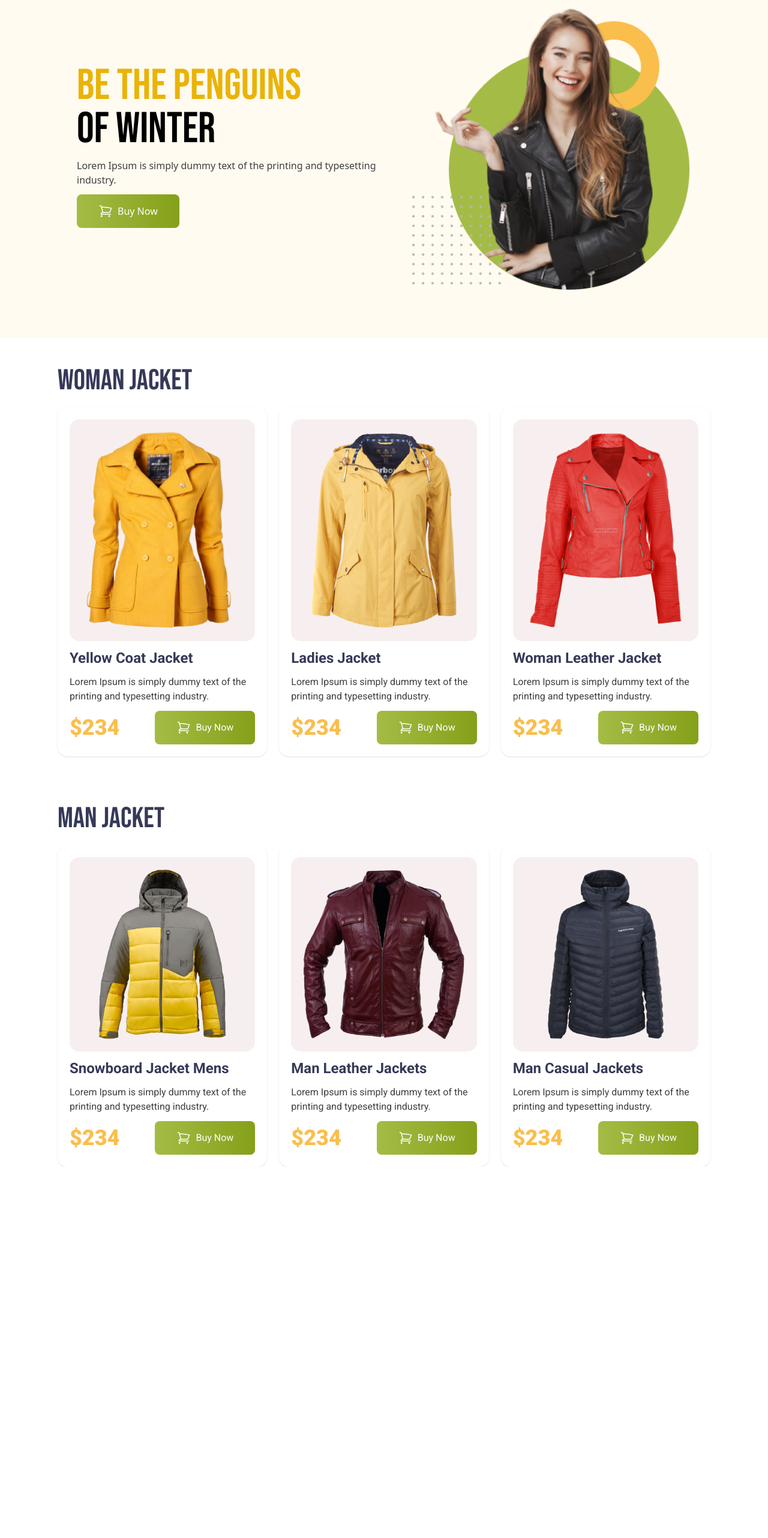
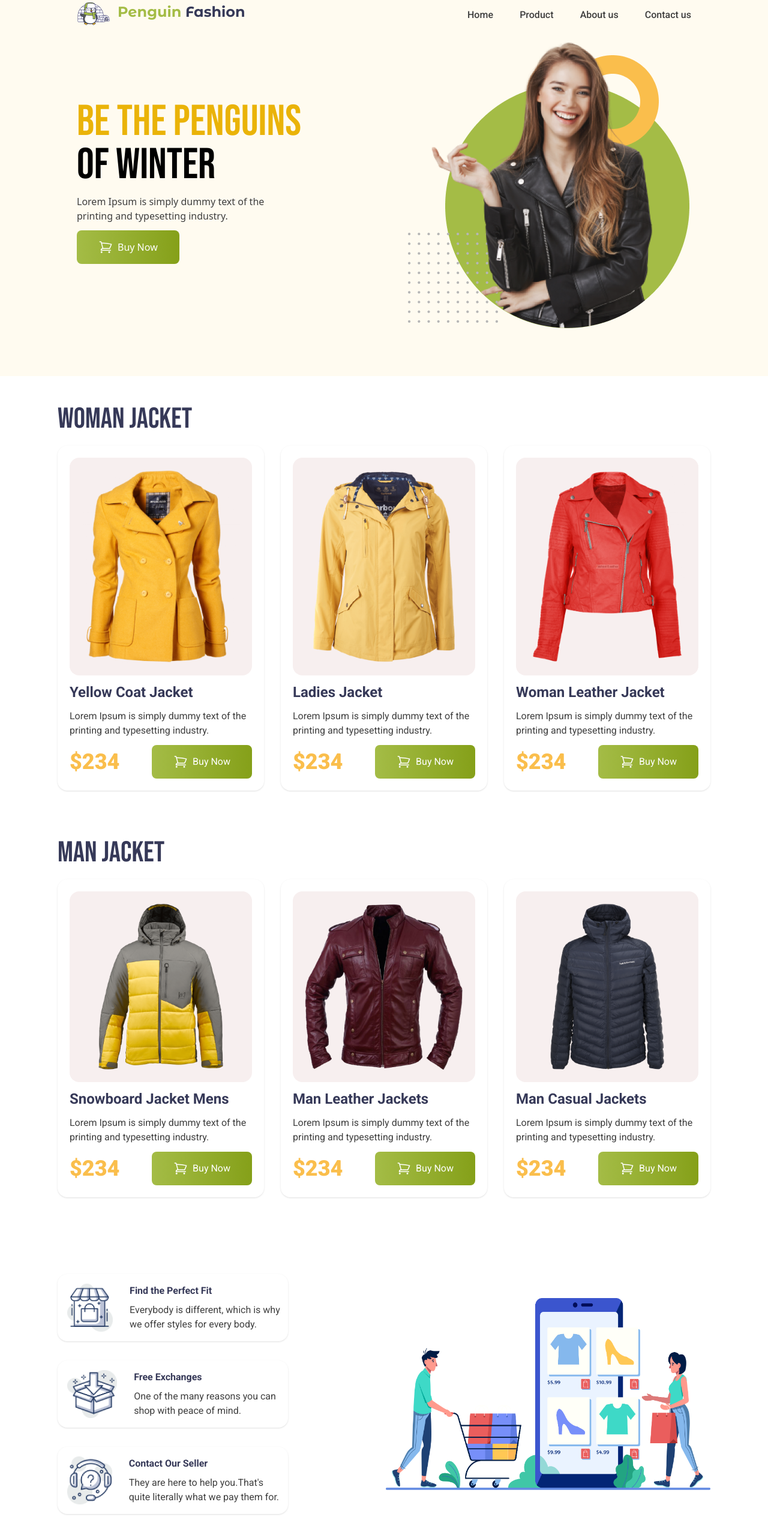
Before and after one commit to mdalrasel/Penguin-Fashion, a plain HTML site: page index.html in a window 1280 px wide. Shown: the part 76-2640 px from the top of the page at 60% size. Before the commit the page ends 2021 px from the top, so only its background shows below. Drawn offline with nearby package versions, Linux system fonts and the light colour scheme.

Commit message:
complete penguin fashin repo

```diff
--- a/index.html
+++ b/index.html
@@ -7,7 +7,7 @@
     <script src="https://cdn.tailwindcss.com"></script>
     <link rel="preconnect" href="https://fonts.googleapis.com">
     <link rel="preconnect" href="https://fonts.gstatic.com" crossorigin>
-    <link href="https://fonts.googleapis.com/css2?family=Bebas+Neue&family=Roboto:wght@400;500;700;900&display=swap" rel="stylesheet">
+    <link href="https://fonts.googleapis.com/css2?family=Bebas+Neue&family=Montserrat+Alternates:wght@700&family=Roboto:wght@400;500;700;900&display=swap" rel="stylesheet">
     <style>
         .font-bebas{
             font-family: 'Bebas Neue', sans-serif;
@@ -16,15 +16,32 @@
         .font-roboto{
             font-family: 'Roboto', sans-serif;
         }
+        .font-Montserrat{
+            font-family: 'Montserrat Alternates', sans-serif;
+        }
+
     </style>
 </head>
 <body>
-    <header class="bg-[#FFFBF0] px-4 md:px-32 py-20">
-        <div class="flex flex-col md:flex-row justify-between items-center">
+    <header class="max-w-7xl mx-auto bg-[#FFFBF0] px-4 md:px-32 py-20">
+        <nav class="flex  items-center justify-between mb-4">
+            <div class="flex gap-3">
+                <img src="icons/Frame.png" alt="">
+                <h3 class=" text-[#363958] font-Montserrat text-2xl font-bold"><span class="text-[#A4BC46]">Penguin</span> Fashion</h3>
+            </div>
+            <div class="space-x-10">
+                <a class="text-[#3C3C3C] font-roboto text-base font-medium " href="">Home</a>
+                <a class="text-[#3C3C3C] font-roboto text-base font-medium" href="">Product</a>
+                <a class="text-[#3C3C3C] font-roboto text-base font-medium" href="">About us</a>
+                <a class="text-[#3C3C3C] font-roboto text-base font-medium" href="">Contact us</a>
+
+            </div>
+        </nav>
+            <div class="flex flex-col md:flex-row justify-between items-center">
             <div class="space-y-3">
                 <h1 class="text-7xl font-normal uppercase font-bebas"><span class=" text-yellow-500">Be the Penguins</span>
                     <br>of Winter</h1>
-                <p class="text-[#3E3E3E]">Lorem Ipsum is simply dummy text of the printing
+                <p class="text-[#3E3E3E] w-80">Lorem Ipsum is simply dummy text of the printing
                 and typesetting industry.</p>
                 <button class=" flex gap-2 py-4 px-9 bg-gradient-to-r from-[#A4BC46] to-[#85A019] rounded-lg text-[#FFF] "> <svg xmlns="http://www.w3.org/2000/svg" fill="none" viewBox="0 0 24 24" stroke-width="1.5" stroke="currentColor" class="w-6 h-6">
                     <path stroke-linecap="round" stroke-linejoin="round" d="M2.25 3h1.386c.51 0 .955.343 1.087.835l.383 1.437M7.5 14.25a3 3 0 0 0-3 3h15.75m-12.75-3h11.218c1.121-2.3 2.1-4.684 2.924-7.138a60.114 60.114 0 0 0-16.536-1.84M7.5 14.25 5.106 5.272M6 20.25a.75.75 0 1 1-1.5 0 .75.75 0 0 1 1.5 0Zm12.75 0a.75.75 0 1 1-1.5 0 .75.75 0 0 1 1.5 0Z" />
@@ -40,7 +57,7 @@
     <main class="max-w-7xl mx-auto">
         <section class="mx-24 mt-12 mb-20">
             <h3 class="uppercase text-[#363958] text-5xl font-normal font-bebas">W0Man Jacket</h3>
-            <div class="mt-5 grid grid-cols-3 gap-5">
+            <div class="mt-5 grid grid-cols-1 md:grid-cols-2 lg:grid-cols-3 gap-7">
                 <div class=" font-roboto space-y-3 shadow p-5 rounded-2xl">
                     <div class="bg-[#f7efef] rounded-2xl p-5">
                         <img src="images/jacket-1.png" alt="">
@@ -48,7 +65,7 @@
                     <h3 class="text-[#363958]  text-2xl font-bold ">Yellow Coat Jacket </h3>
                     <p class="text-[#3E3E3E] text-base font-normal ">Lorem Ipsum is simply dummy text of the printing and typesetting industry.</p>
                     <div class="flex justify-between items-center">
-                        <h2 class="text-[#FABE4C] text-4xl font-black">$234</h2>
+                        <h2 class="text-[#FABE4C]  text-4xl font-black">$234</h2>
                         <button class=" flex gap-2 py-4 px-9 bg-gradient-to-r from-[#A4BC46] to-[#85A019] rounded-lg text-[#FFF] "> <svg xmlns="http://www.w3.org/2000/svg" fill="none" viewBox="0 0 24 24" stroke-width="1.5" stroke="currentColor" class="w-6 h-6"><path stroke-linecap="round" stroke-linejoin="round" d="M2.25 3h1.386c.51 0 .955.343 1.087.835l.383 1.437M7.5 14.25a3 3 0 0 0-3 3h15.75m-12.75-3h11.218c1.121-2.3 2.1-4.684 2.924-7.138a60.114 60.114 0 0 0-16.536-1.84M7.5 14.25 5.106 5.272M6 20.25a.75.75 0 1 1-1.5 0 .75.75 0 0 1 1.5 0Zm12.75 0a.75.75 0 1 1-1.5 0 .75.75 0 0 1 1.5 0Z" />
                           </svg>Buy Now</button>
 
@@ -84,7 +101,7 @@
         </section>
         <section class="mx-24 mt-12">
             <h3 class="uppercase text-[#363958] text-5xl font-normal font-bebas">Man Jacket</h3>
-            <div class="mt-5 grid grid-cols-3 gap-5">
+            <div class="mt-5 grid grid-cols-1 md:grid-cols-2 lg:grid-cols-3 gap-7">
                 <div class=" font-roboto space-y-3 shadow p-5 rounded-2xl">
                     <div class="bg-[#f7efef] rounded-2xl p-5">
                         <img src="images/jacket-4.png" alt="">
@@ -126,6 +143,41 @@
                 </div>
             </div>
         </section>
+        <section class="mx-24 my-32 flex  justify-between items-center" >
+            <div class="grid grid-rows-1 gap-8">
+                <div class=" rounded-2xl bg-[#FFF]   p-4 shadow w-96 ">
+                    <div class="flex items-center font-roboto">
+                        <img class="w-18 h-20 " src="icons/house.png" alt="">
+                        <div class="space-y-2 ml-7">
+                            <h3 class="text-[#363958]  text-2x font-bold ">Find the Perfect Fit</h3>
+                            <p class="text-[#3E3E3E] text-base font-normal w-64">Everybody is different, which is why we offer styles for every body.</p>
+                        </div>
+                    </div>
+                </div>
+                <div class=" rounded-2xl bg-[#FFF] p-4 shadow w-96 ">
+                    <div class="flex items-center font-roboto">
+                        <img class="w-18 h-20 " src="icons/box.png" alt="">
+                        <div class="space-y-2 ml-7">
+                            <h3 class="text-[#363958]  text-2x font-bold ">Free Exchanges</h3>
+                            <p class="text-[#3E3E3E] text-base font-normal w-64">One of the many reasons you can shop
+                            with peace of mind.</p>
+                        </div>
+                    </div>
+                </div>
+                <div class=" rounded-2xl bg-[#FFF] p-4 shadow w-96 ">
+                    <div class="flex items-center font-roboto">
+                        <img class="w-18 h-20 " src="icons/question.png" alt="">
+                        <div class="space-y-2 ml-7">
+                            <h3 class="text-[#363958]  text-2x font-bold ">Contact Our Seller</h3>
+                            <p class="text-[#3E3E3E] text-base font-normal w-64">They are here to help you.That's quite literally what we pay them for.</p>
+                        </div>
+                    </div>
+                </div>
+            </div>
+            <div >
+                <img class="w-75 h-80" src="images/shopping.png" alt="">
+            </div>
+        </section>
 
     </main>
     <footer>
```
Also changed, not shown: icons/Frame.png (added).
